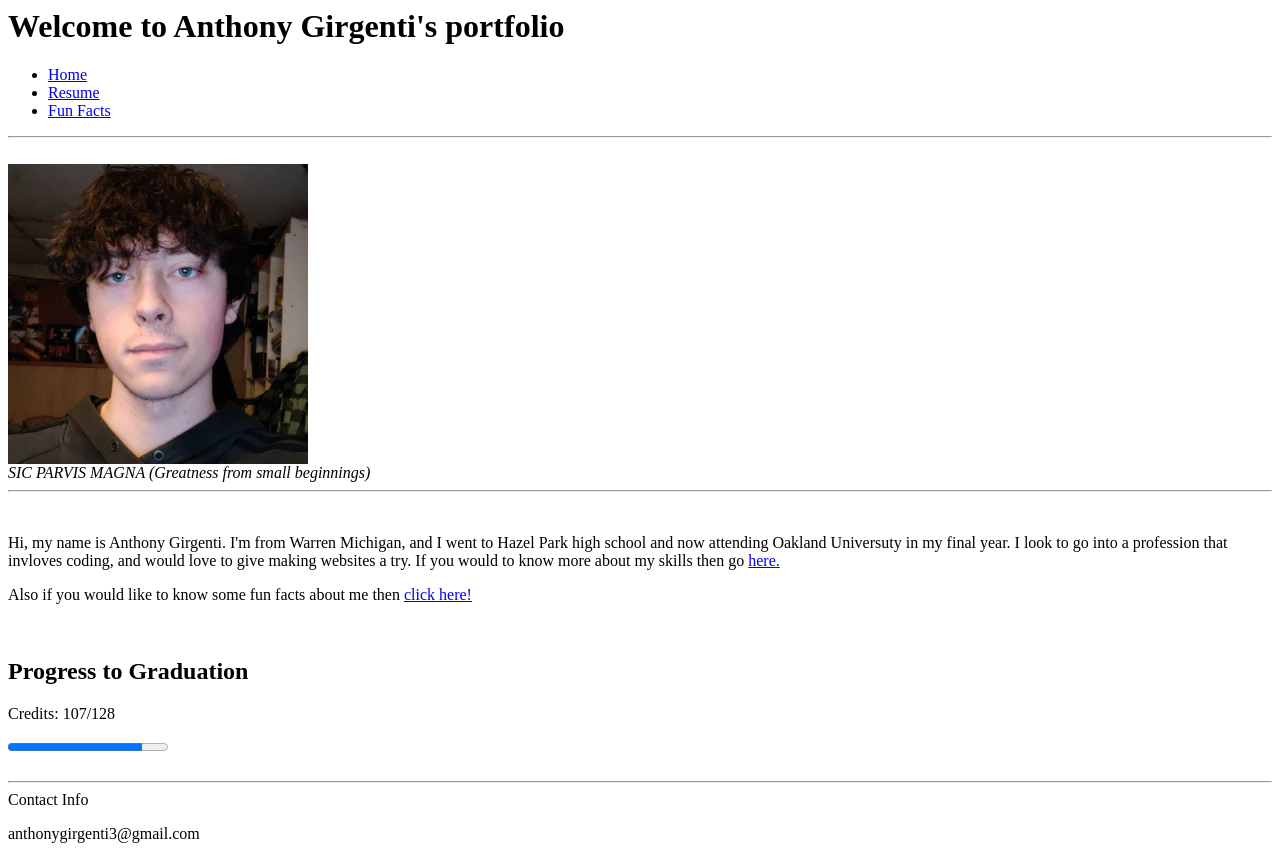
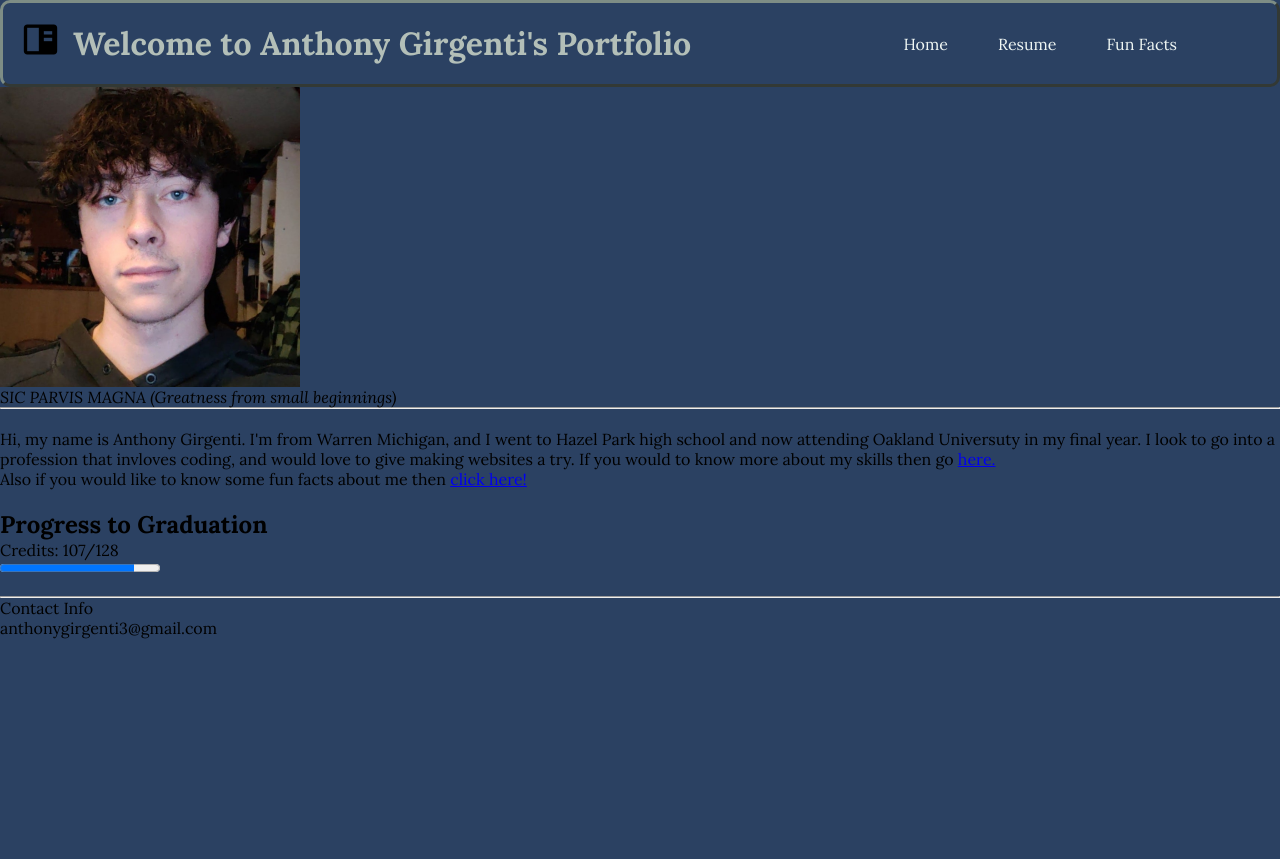
Before and after one commit to Stormz11/AnthonyGirgenti_hw1TH_csi3150_ws2024, a plain HTML site: page index.html in a window 1280 px wide. After the commit the page ends 800 px from the top, so only its background shows below. Drawn offline with nearby package versions, Linux system fonts and the light colour scheme.

Commit message:
Header finished? Might change later.

```diff
--- /dev/null
+++ b/css/style.css
@@ -0,0 +1,70 @@
+@import url('https://fonts.googleapis.com/css2?family=Lora:ital,wght@0,400..700;1,400..700&display=swap');
+
+*{
+    margin: 0;
+    padding: 0;
+    box-sizing: border-box;
+    /* font for the pages as well as the colors that will be used.*/
+    font-family: 'lora', 'Times New Roman', Times, serif;
+    --bg-primary: var(#2b4162);
+    --bg-secondary: var(#7E8D85);
+    --font-color-primary: var(#B3BFB8);
+    --font-color-secondary: var(#F0F7F4);
+    --backup-color: var(#F4743B);
+}
+
+.index{
+    height: 100vh;
+    background-color:#2b4162;
+}
+
+.navbar{
+    display: flex;
+    align-items: center;
+    justify-content: space-between;
+    padding: 0 50px;
+    border: 3px #7E8D85;
+    border-radius: 10px;
+    border-style: outset;
+
+}
+
+.navbar h1{
+    color: #B3BFB8;
+    font-weight: 800;
+    margin: 20px;
+
+}
+
+
+
+.navbar nav ul{
+    display: flex;
+}
+
+.navbar li{
+    list-style: none;
+}
+
+.navbar ul li a {
+    text-decoration: none;
+    color: #F0F7F4;
+    font-size: 16px;
+    margin-right: 50px;
+    transition: color 0.3 ease;
+}
+
+.navbar ul li:hover a{
+    color: #F4743B;
+}
+
+
+
+/* I had missed a class so I looked up a way to move the icon to my liking. */
+.navbar i{
+    position: relative;
+    position: absolute;
+    left: 1.6%;
+    top: 2.5%;
+    font-size: 40px;
+}
--- a/index.html
+++ b/index.html
@@ -6,12 +6,15 @@
     <!--favicon links-->
     <link rel="stylesheet" href="https://www.w3schools.com/html/html_favicon.asp">
     <link rel="icon" type="image/x-icon" href="./assets/img/favicon.ico">
+    <link rel="stylesheet" href="./css/style.css">
+    <link rel="stylesheet" href="https://unpkg.com/boxicons@2.1.4/css/boxicons.min.css">
 </head>
-<body>
+<body class="index">
     <!--Header including links to other pages-->
-    <header>
-        <div>
-            <h1>Welcome to Anthony Girgenti's portfolio</h1>
+    <!--classe for navbar styling-->
+    <header class="navbar">
+        <i class='bx bxs-book-content'></i>
+        <h1>Welcome to Anthony Girgenti's Portfolio</h1>
         <nav>
             <ul>
                 <li><a href=".index.html">Home</a></li>
@@ -19,17 +22,15 @@
                 <li><a href="./html/my_fun_facts.html">Fun Facts</a></li>
             </ul>
         </nav>
-        </div>
     </header>
-    <hr><br>
     <!--Beginning of page, including img and quote-->
     <main>
-        <img src="./assets/img/IMG_20240826_231500_343.jpg" alt="" height="300" width="300">
+        <img src="./assets/img/IMG_20240826_231500_343.jpg" alt="" height="300" width="300" class="selfie">
         <br>
-        <i>SIC PARVIS MAGNA (Greatness from small beginnings)</i>
+        <i class="quote">SIC PARVIS MAGNA (Greatness from small beginnings)</i>
         <hr><br>
-        <p>Hi, my name is Anthony Girgenti. I'm from Warren Michigan, and I went to Hazel Park high school and now attending Oakland Universuty in my final year. I look to go into a profession that invloves coding, and would love to give making websites a try. If you would to know more about my skills then go <a href="./html/my_resume.html">here.</a></p>
-        <p>Also if you would like to know some fun facts about me then <a href="./html/my_fun_facts.html">click here!</a></p>
+        <p class="intro">Hi, my name is Anthony Girgenti. I'm from Warren Michigan, and I went to Hazel Park high school and now attending Oakland Universuty in my final year. I look to go into a profession that invloves coding, and would love to give making websites a try. If you would to know more about my skills then go <a href="./html/my_resume.html">here.</a></p>
+        <p class="fun_link">Also if you would like to know some fun facts about me then <a href="./html/my_fun_facts.html">click here!</a></p>
         <br>
         <h2>Progress to Graduation</h2>
         <p>Credits: 107/128</p>
@@ -38,7 +39,7 @@
     </main>
     <br><hr>
     <!--Only contact info I wanted to give out-->
-    <footer>
+    <footer class="contact">
         Contact Info
         <p>anthonygirgenti3@gmail.com</p>
     </footer>
```
Lines whose indentation alone changed are shown as unchanged.
